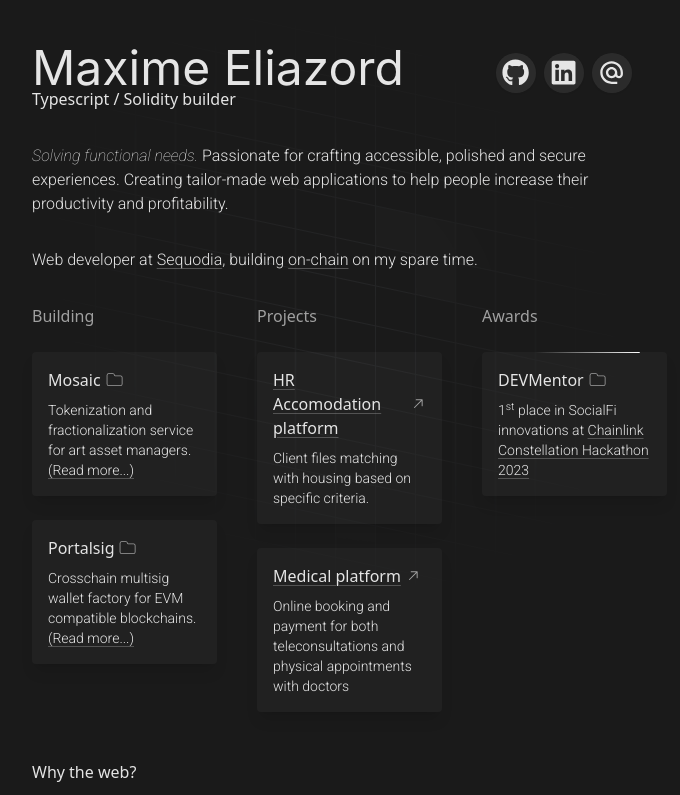
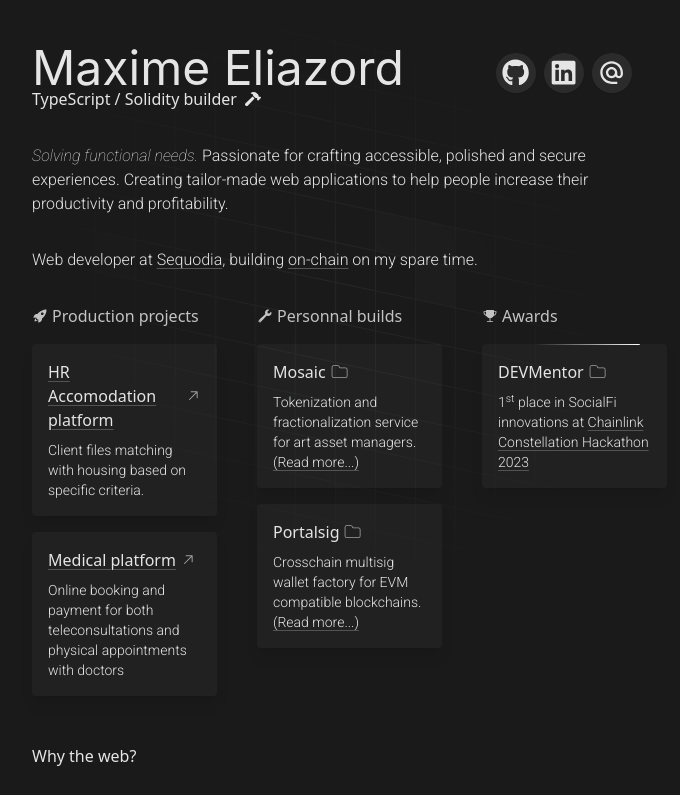
Before and after one commit to Wakushi/portfolio-2024-min, a Next.js app: page / in a window 1280 px wide. Shown: the top 795 px of the page, without its empty margins (304-984 px from the left). Built offline with nearby package versions, Linux system fonts and the light colour scheme; a web font is replaced by a local one.

Commit message:
Improved design

```diff
--- a/app/global.scss
+++ b/app/global.scss
@@ -67,7 +67,7 @@
   --head-font: "Micro 5", var(--font-fallback);
   --body-font: "Roboto", var(--font-fallback);
   --text-color: #e5e5e5;
-  --text-color-dark: #a0a0a0;
+  --text-color-dark: #c3c3c3;
 }
 
 body {
--- a/app/page.tsx
+++ b/app/page.tsx
@@ -3,6 +3,8 @@ import { NavDock } from "@/components/nav-dock"
 import ProjectList from "@/components/project-list"
 import { cn } from "@/lib/utils"
 import { AnimationOrder, ProjectType } from "@/types/project"
+import { FaHammer } from "react-icons/fa"
+import { IoIosRocket, IoIosBuild, IoIosTrophy } from "react-icons/io"
 
 export default function Home() {
   const ANIMATION_DELAY_INCREMENT = 0.1
@@ -59,9 +61,12 @@ function Head({
     >
       <div className="relative">
         <h1 className="text-[3rem] mb-2">Maxime Eliazord</h1>
-        <span className="absolute top-[55px] w-full text-center font-light left-1/2 transform -translate-x-1/2 md:text-start">
-          Typescript / Solidity builder
-        </span>
+        <div className="absolute w-full top-[55px] left-1/2 transform -translate-x-1/2 flex items-center gap-2">
+          <span className="text-center font-light md:text-start">
+            TypeScript / Solidity builder
+          </span>
+          <FaHammer />
+        </div>
       </div>
       <NavDock />
     </div>
@@ -103,7 +108,7 @@ function BottomContent({
 }) {
   return (
     <div
-      className="flex flex-col gap-8 animated-block"
+      className="flex flex-col gap-6 animated-block"
       style={generateDelayStyle(animationOrder)}
     >
       <h2>Why the web?</h2>
@@ -137,19 +142,22 @@ function ProjectSection({
   return (
     <div className="flex flex-col md:flex-row justify-between gap-10 mb-4">
       <ProjectList
+        projectType={ProjectType.PROJECTS}
+        animationOrder={AnimationOrder.FIFTH}
+        generateDelayStyle={generateDelayStyle}
+        icon={<IoIosRocket />}
+      />
+      <ProjectList
         projectType={ProjectType.BUILDING}
         animationOrder={AnimationOrder.FOURTH}
         generateDelayStyle={generateDelayStyle}
-      />
-      <ProjectList
-        projectType={ProjectType.PROJECTS}
-        animationOrder={AnimationOrder.FIFTH}
-        generateDelayStyle={generateDelayStyle}
+        icon={<IoIosBuild />}
       />
       <ProjectList
         projectType={ProjectType.AWARDS}
         animationOrder={AnimationOrder.SIXTH}
         generateDelayStyle={generateDelayStyle}
+        icon={<IoIosTrophy />}
       />
     </div>
   )
--- a/components/project-list.tsx
+++ b/components/project-list.tsx
@@ -6,17 +6,22 @@ export default function ProjectList({
   projectType,
   animationOrder,
   generateDelayStyle,
+  icon,
 }: {
   projectType: ProjectType
   animationOrder: AnimationOrder
   generateDelayStyle: (order: AnimationOrder) => React.CSSProperties
+  icon: JSX.Element
 }) {
   return (
     <div
       style={generateDelayStyle(animationOrder)}
-      className="flex flex-col gap-6 flex-1 animated-block"
+      className="flex flex-col gap-4 flex-1 animated-block"
     >
-      <h2 className="text-md text-dark">{projectType}</h2>
+      <div className="flex items-center gap-1 text-dark">
+        {icon}
+        <h2 className="text-md">{projectType}</h2>
+      </div>
       {projects
         .filter((project: Project) => project.type === projectType)
         .map((project) => {
--- a/types/project.ts
+++ b/types/project.ts
@@ -6,8 +6,8 @@ export interface Resource {
 }
 
 export enum ProjectType {
-  BUILDING = "Building",
-  PROJECTS = "Projects",
+  BUILDING = "Personnal builds",
+  PROJECTS = "Production projects",
   AWARDS = "Awards",
 }
 
```
